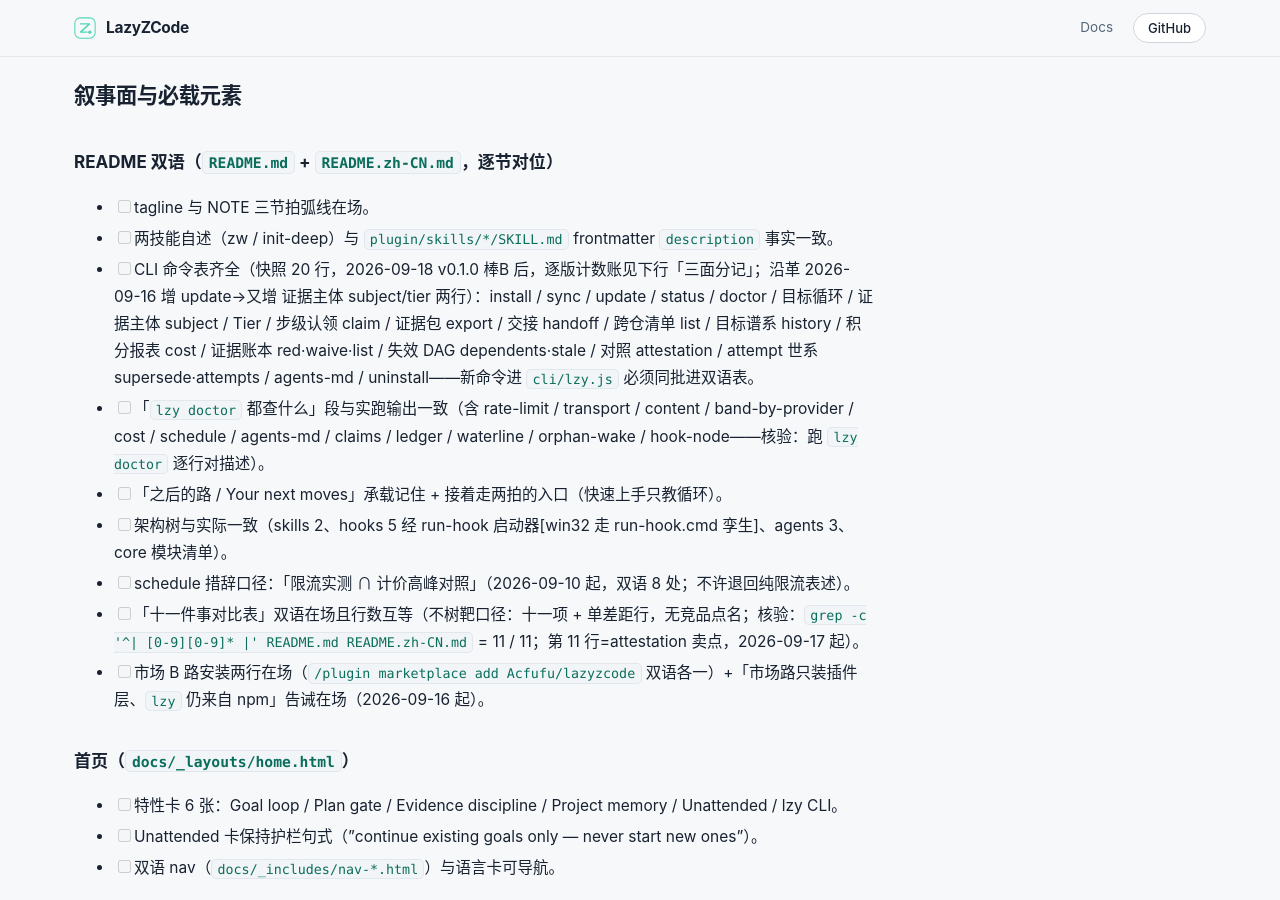
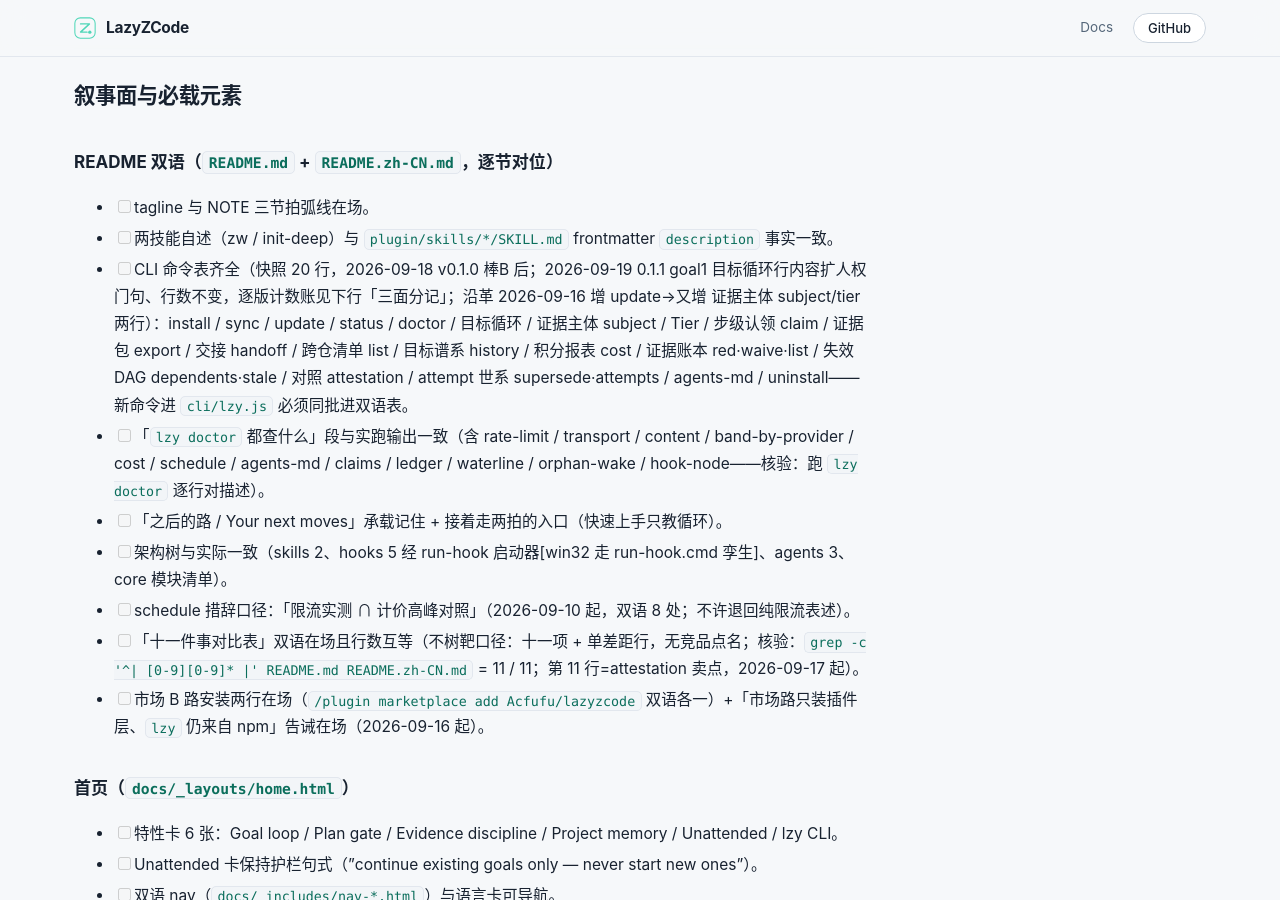
Before and after one commit to Acfufu/lazyzcode, a Jekyll site: the page built from docs/narrative-checklist.md, in a window 1280 px wide and 900 px high, scrolled down 726 px. Built offline with Jekyll 4.4.1, drawn with Linux system fonts in a browser that asks for light colours; our own code applies the rules of GitHub Pages for plain Markdown files; some of the changed text lies outside the part shown.

Commit message:
docs(agents): decision #27 + human-gate glossary entry + §2 closure facts; checklist counts
Goal: v011-ups-human-gate#N8

````diff
--- a/docs/narrative-checklist.md
+++ b/docs/narrative-checklist.md
@@ -20,7 +20,7 @@
 
 - [ ] tagline 与 NOTE 三节拍弧线在场。
 - [ ] 两技能自述（zw / init-deep）与 `plugin/skills/*/SKILL.md` frontmatter `description` 事实一致。
-- [ ] CLI 命令表齐全（快照 20 行，2026-09-18 v0.1.0 棒B 后，逐版计数账见下行「三面分记」；沿革 2026-09-16 增 update→又增 证据主体 subject/tier 两行）：install / sync / update / status / doctor / 目标循环 / 证据主体 subject / Tier / 步级认领 claim / 证据包 export / 交接 handoff / 跨仓清单 list / 目标谱系 history / 积分报表 cost / 证据账本 red·waive·list / 失效 DAG dependents·stale / 对照 attestation / attempt 世系 supersede·attempts / agents-md / uninstall——新命令进 `cli/lzy.js` 必须同批进双语表。
+- [ ] CLI 命令表齐全（快照 20 行，2026-09-18 v0.1.0 棒B 后；2026-09-19 0.1.1 goal1 目标循环行内容扩人权门句、行数不变，逐版计数账见下行「三面分记」；沿革 2026-09-16 增 update→又增 证据主体 subject/tier 两行）：install / sync / update / status / doctor / 目标循环 / 证据主体 subject / Tier / 步级认领 claim / 证据包 export / 交接 handoff / 跨仓清单 list / 目标谱系 history / 积分报表 cost / 证据账本 red·waive·list / 失效 DAG dependents·stale / 对照 attestation / attempt 世系 supersede·attempts / agents-md / uninstall——新命令进 `cli/lzy.js` 必须同批进双语表。
 - [ ] 「`lzy doctor` 都查什么」段与实跑输出一致（含 rate-limit / transport / content / band-by-provider / cost / schedule / agents-md / claims / ledger / waterline / orphan-wake / hook-node——核验：跑 `lzy doctor` 逐行对描述）。
 - [ ] 「之后的路 / Your next moves」承载记住 + 接着走两拍的入口（快速上手只教循环）。
 - [ ] 架构树与实际一致（skills 2、hooks 5 经 run-hook 启动器[win32 走 run-hook.cmd 孪生]、agents 3、core 模块清单）。
@@ -62,7 +62,7 @@
 | guide 锚点 | en 21 + zh 21 | `grep -c '^## ' docs/guide/en.md docs/guide/zh.md` + docs-preview 锚点检查 |
 | 首页特性卡 | 6 | `grep -c 'class="feature"' docs/_layouts/home.html` |
 | 技能数 | 2 | `ls plugin/skills/`；对双语 README 自述句 |
-| CLI 表行 | guide CLI 栅栏 lzy 行 53/语言（双语互等） · README 表 20/语言（双语互等） · 帮助枚举 loop 族 19 + 证据账本块 5（含 dag stale）+ 对照 attestation 块 1 · 对比表 11/11（0.1.0 未动） | 三面分记（2026-09-14 R4 订正：旧「14/语言」指代不明；R6 订正帮助枚举字面值）；2026-09-16 v008 刷新：guide 快起栅栏 14→18（subject add/remove/list+tier）、README 表 14→16（证据主体 subject+Tier 两行）、帮助枚举 13→15/canonical 14→16（subject/tier 入列）；2026-09-17 v009 刷新：guide 快起栅栏 18→21（evidence red/dag dependents/attest comparator 三行）、README 表 16→19（红绿 manifest/失效 DAG/机器证明三行）、帮助枚举 loop 族 15→17+证据账本块 4+对照块 1；2026-09-18 v0.1.0 棒B 刷新：guide CLI 栅栏 lzy 行 53/语言（supersede/attempts/dag stale 三行入列；口径=guide 全部 ``` 围栏内 `^lzy ` 行，en/zh awk 对等）、README 表 19→20（attempt 世系行；失效 DAG 行就地扩 dag stale 不加行）、帮助枚举 loop 族 17→19（supersede/attempts）+证据账本块 4→5（dag stale）；对比表 11/11 不变（协议升级未加对比行，发布弧再议） |
+| CLI 表行 | guide CLI 栅栏 lzy 行 53/语言（双语互等） · README 表 20/语言（双语互等） · 帮助枚举 loop 族 19 + 证据账本块 5（含 dag stale）+ 对照 attestation 块 1 · 对比表 11/11（0.1.0 未动） | 三面分记（2026-09-14 R4 订正：旧「14/语言」指代不明；R6 订正帮助枚举字面值）；2026-09-16 v008 刷新：guide 快起栅栏 14→18（subject add/remove/list+tier）、README 表 14→16（证据主体 subject+Tier 两行）、帮助枚举 13→15/canonical 14→16（subject/tier 入列）；2026-09-17 v009 刷新：guide 快起栅栏 18→21（evidence red/dag dependents/attest comparator 三行）、README 表 16→19（红绿 manifest/失效 DAG/机器证明三行）、帮助枚举 loop 族 15→17+证据账本块 4+对照块 1；2026-09-18 v0.1.0 棒B 刷新：guide CLI 栅栏 lzy 行 53/语言（supersede/attempts/dag stale 三行入列；口径=guide 全部 ``` 围栏内 `^lzy ` 行，en/zh awk 对等）、README 表 19→20（attempt 世系行；失效 DAG 行就地扩 dag stale 不加行）、帮助枚举 loop 族 17→19（supersede/attempts）+证据账本块 4→5（dag stale）；对比表 11/11 不变（协议升级未加对比行，发布弧再议）；2026-09-19 v011：README 表 20/语言不变（目标循环行内容扩人权门句）、guide 栅栏 53/语言不变（人权门为散文 bullet 非栅栏行）、帮助枚举与对比表均不变 |
 | doctor 检查清单 | 见 README doctor 段 | `lzy doctor` 实跑逐行对描述 |
 
 ## 收尾验证链（必跑）
````
Also changed, not shown: AGENTS.md (+3 -1 lines).
